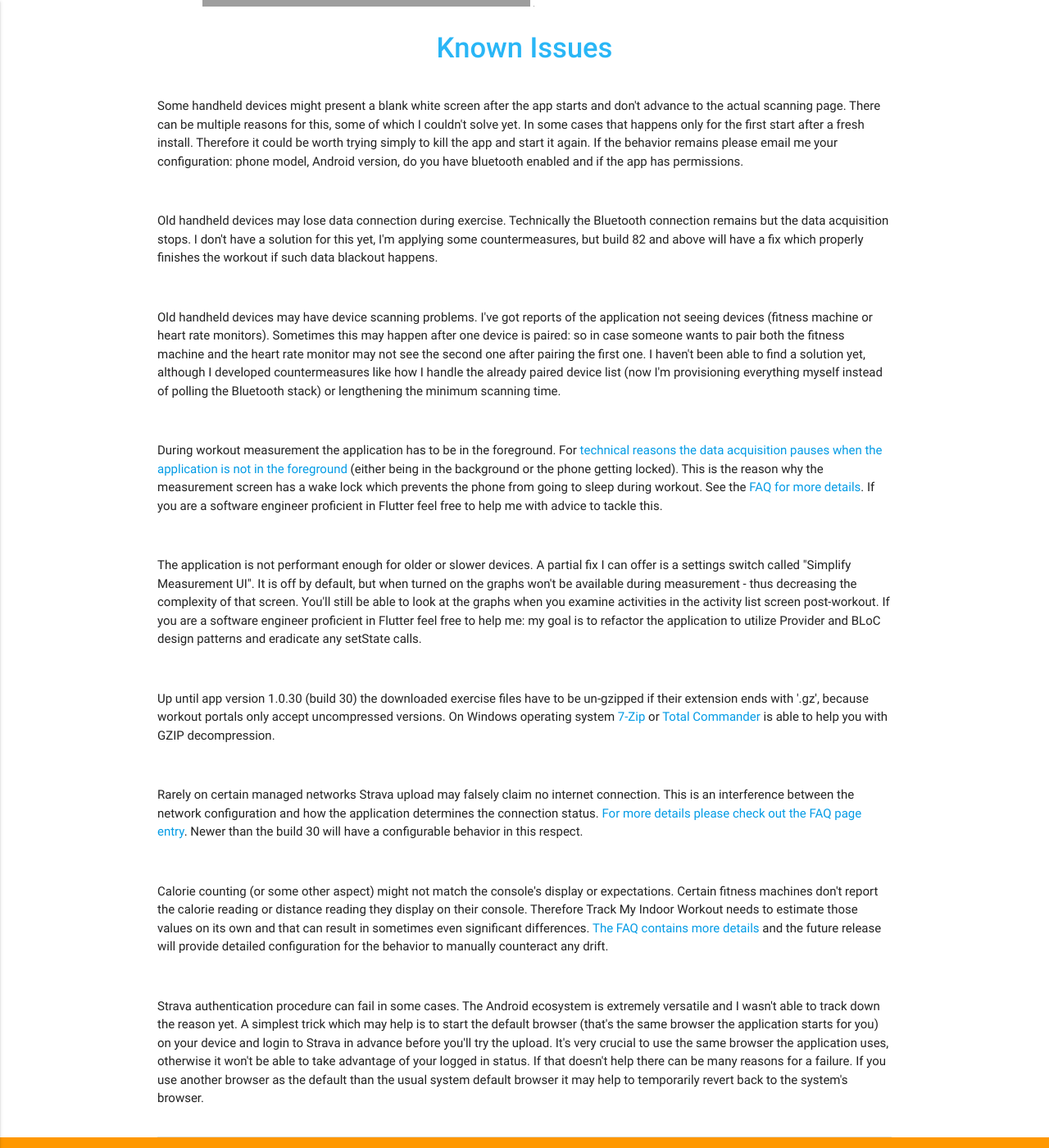
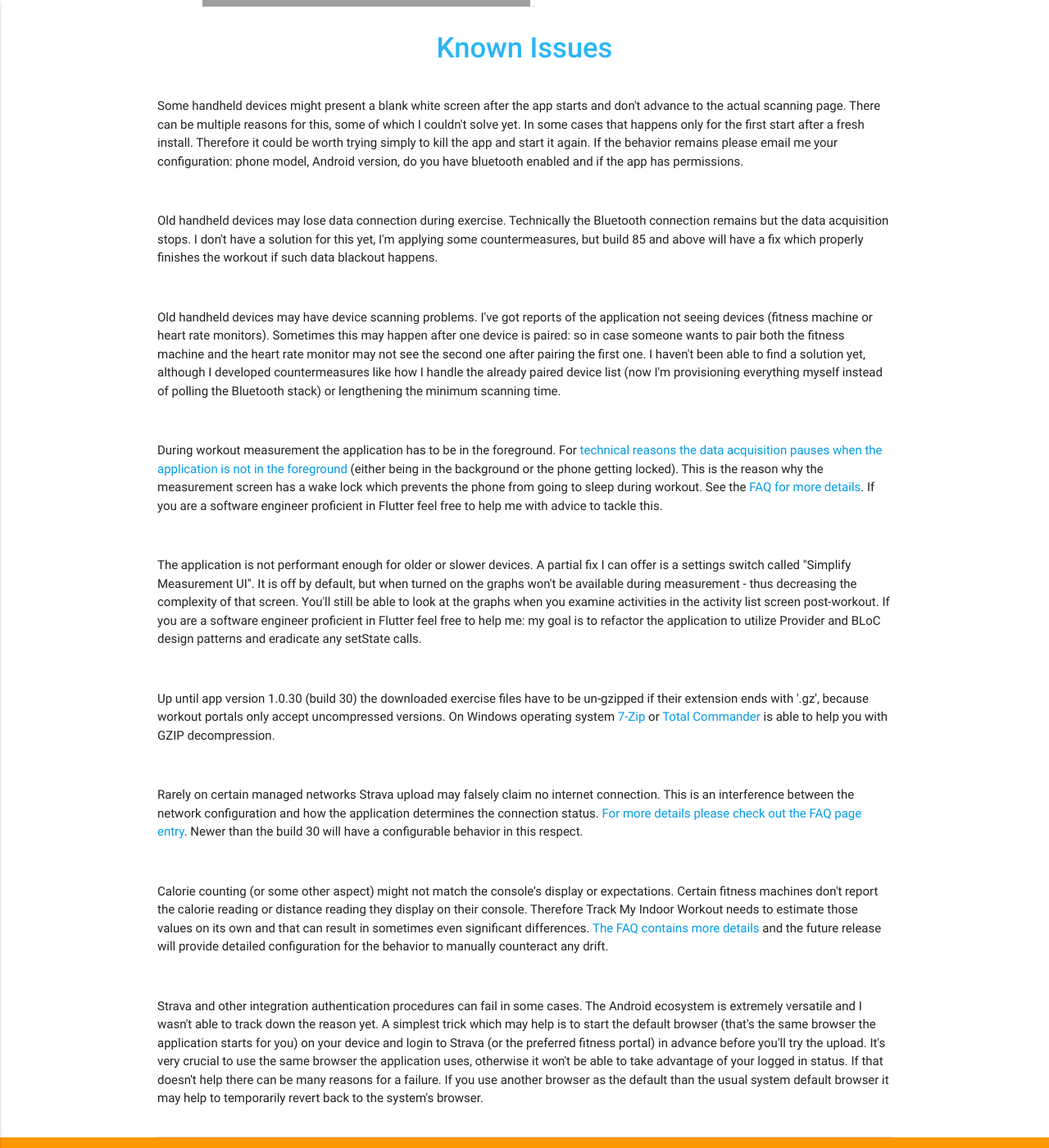
Before and after one commit to TrackMyIndoorWorkout/TrackMyIndoorWorkout.github.io, a Jekyll site: the page built from known-issues.md, in a window 1280 px wide and 1400 px high, scrolled down 361 px. Shown: the whole window at 82% size. Built offline with Jekyll 4.4.1, drawn with Linux system fonts in a browser that asks for light colours; grey boxes are pictures that could not be loaded.

Commit message:
Revising known issues

```diff
--- a/known-issues.md
+++ b/known-issues.md
@@ -17,7 +17,7 @@ permalink: /known-issues/
 <div class="section">
     <div class="row">
         <div class="col s12">
-            Old handheld devices may lose data connection during exercise. Technically the Bluetooth connection remains but the data acquisition stops. I don't have a solution for this yet, I'm applying some countermeasures, but build 82 and above will have a fix which properly finishes the workout if such data blackout happens.
+            Old handheld devices may lose data connection during exercise. Technically the Bluetooth connection remains but the data acquisition stops. I don't have a solution for this yet, I'm applying some countermeasures, but build 85 and above will have a fix which properly finishes the workout if such data blackout happens.
         </div>
     </div>
 </div>
@@ -73,7 +73,7 @@ permalink: /known-issues/
 <div class="section">
     <div class="row">
         <div class="col s12">
-            Strava authentication procedure can fail in some cases. The Android ecosystem is extremely versatile and I wasn't able to track down the reason yet. A simplest trick which may help is to start the default browser (that's the same browser the application starts for you) on your device and login to Strava in advance before you'll try the upload. It's very crucial to use the same browser the application uses, otherwise it won't be able to take advantage of your logged in status. If that doesn't help there can be many reasons for a failure. If you use another browser as the default than the usual system default browser it may help to temporarily revert back to the system's browser.
+            Strava and other integration authentication procedures can fail in some cases. The Android ecosystem is extremely versatile and I wasn't able to track down the reason yet. A simplest trick which may help is to start the default browser (that's the same browser the application starts for you) on your device and login to Strava (or the preferred fitness portal) in advance before you'll try the upload. It's very crucial to use the same browser the application uses, otherwise it won't be able to take advantage of your logged in status. If that doesn't help there can be many reasons for a failure. If you use another browser as the default than the usual system default browser it may help to temporarily revert back to the system's browser.
         </div>
     </div>
 </div>
```
Also changed, not shown: _posts/2020-09-26-known-issues.md (+2 -2 lines).
